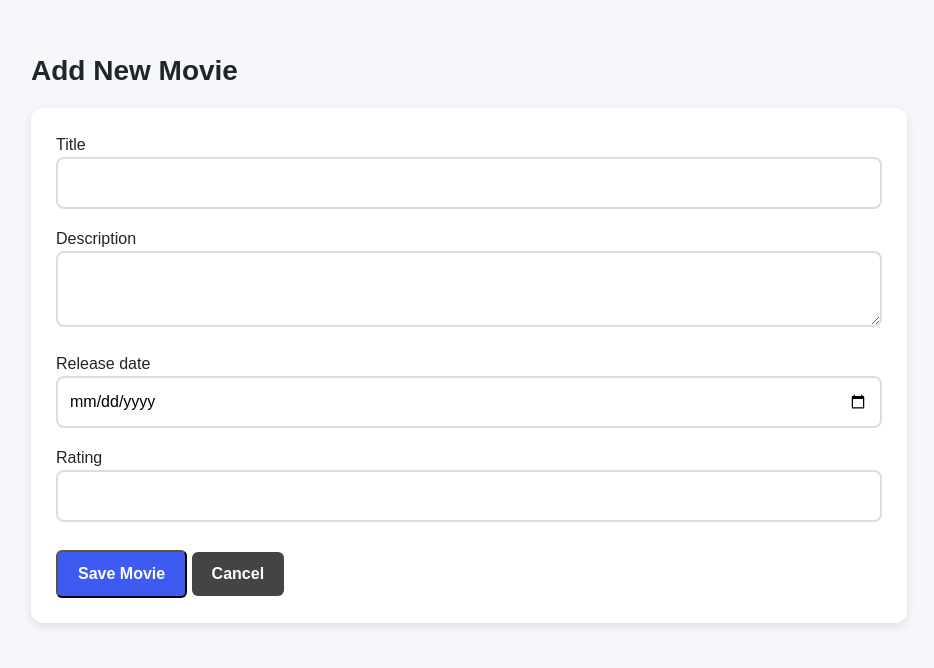
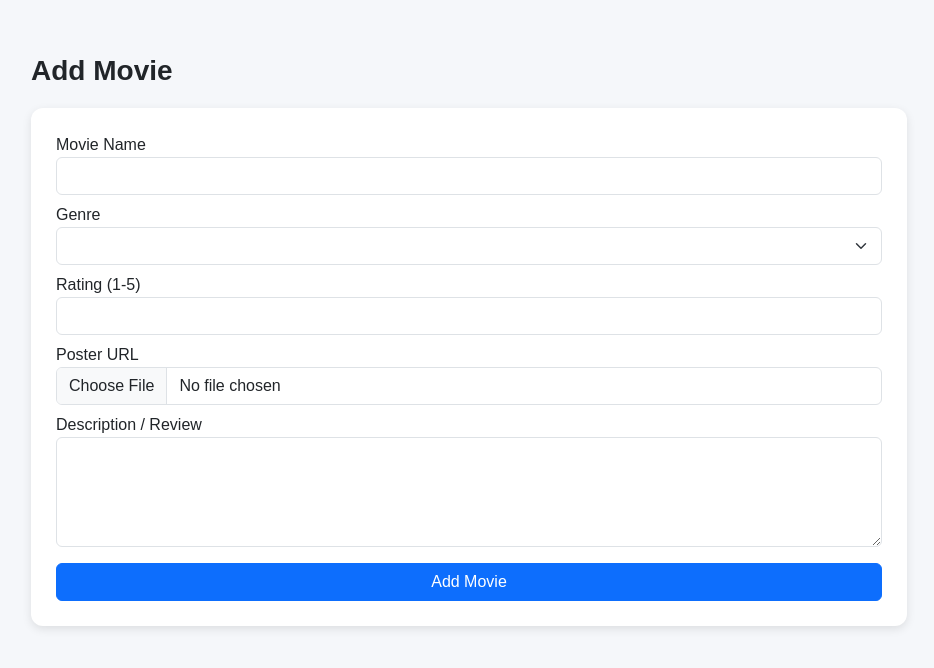
Before and after one commit to arranjan681/ReelLog, a Flask app: template templates/add_movie.html in a window 1280 px wide. Shown: the part 76-744 px from the top of the page, without its empty margins (171-1105 px from the left). Run offline with Flask 3, Linux system fonts and the light colour scheme; the template is opened without the code that fills it, so the values that code supplies are empty, except form fields; tables that the repository leaves empty hold one stand-in row (values such as "Sample post"); form fields are guessed from the names that the template uses; parts of the project's set-up code (start-up, migrations or seed data) failed here and were passed over.

Commit message:
Update add_movie.html

```diff
--- a/templates/add_movie.html
+++ b/templates/add_movie.html
@@ -1,37 +1,27 @@
-{% extends "base.html" %}
-{% block title %}Add Movie{% endblock %}
+{% extends 'base.html' %}
+{% block content %}
 
-{% block content %}
-<div class="form-container">
+<h2 class="page-title">Add Movie</h2>
 
-    <h2 class="page-title">Add New Movie</h2>
+<form method="POST" class="form-box">
+    {{ form.hidden_tag() }}
 
-    <form method="POST">
-        {{ form.hidden_tag() }}
+    <label>Movie Name</label>
+    {{ form.title(class="form-control") }}
 
-        <div class="form-group">
-            {{ form.title.label }}
-            {{ form.title(class="input-field") }}
-        </div>
+    <label class="mt-2">Genre</label>
+    {{ form.genre(class="form-select") }}
 
-        <div class="form-group">
-            {{ form.description.label }}
-            {{ form.description(class="input-field textarea") }}
-        </div>
+    <label class="mt-2">Rating (1-5)</label>
+    {{ form.rating(class="form-control") }}
 
-        <div class="form-group">
-            {{ form.release_date.label }}
-            {{ form.release_date(class="input-field") }}
-        </div>
+    <label class="mt-2">Poster URL</label>
+    {{ form.poster(class="form-control") }}
 
-        <div class="form-group">
-            {{ form.rating.label }}
-            {{ form.rating(class="input-field") }}
-        </div>
+    <label class="mt-2">Description / Review</label>
+    {{ form.description(class="form-control", rows=4) }}
 
-        <button type="submit" class="button primary">Save Movie</button>
-        <a href="{{ url_for('dashboard') }}" class="button secondary">Cancel</a>
-    </form>
+    <button class="btn btn-primary w-100 mt-3">Add Movie</button>
+</form>
 
-</div>
 {% endblock %}
```
